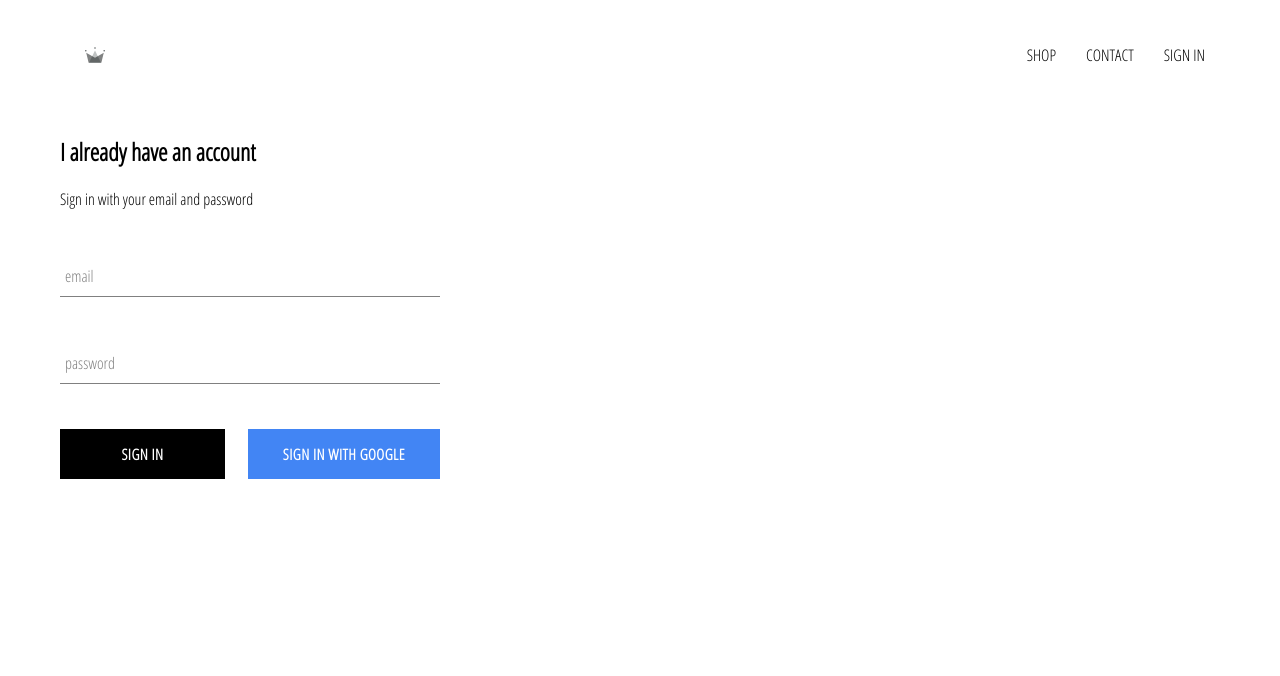
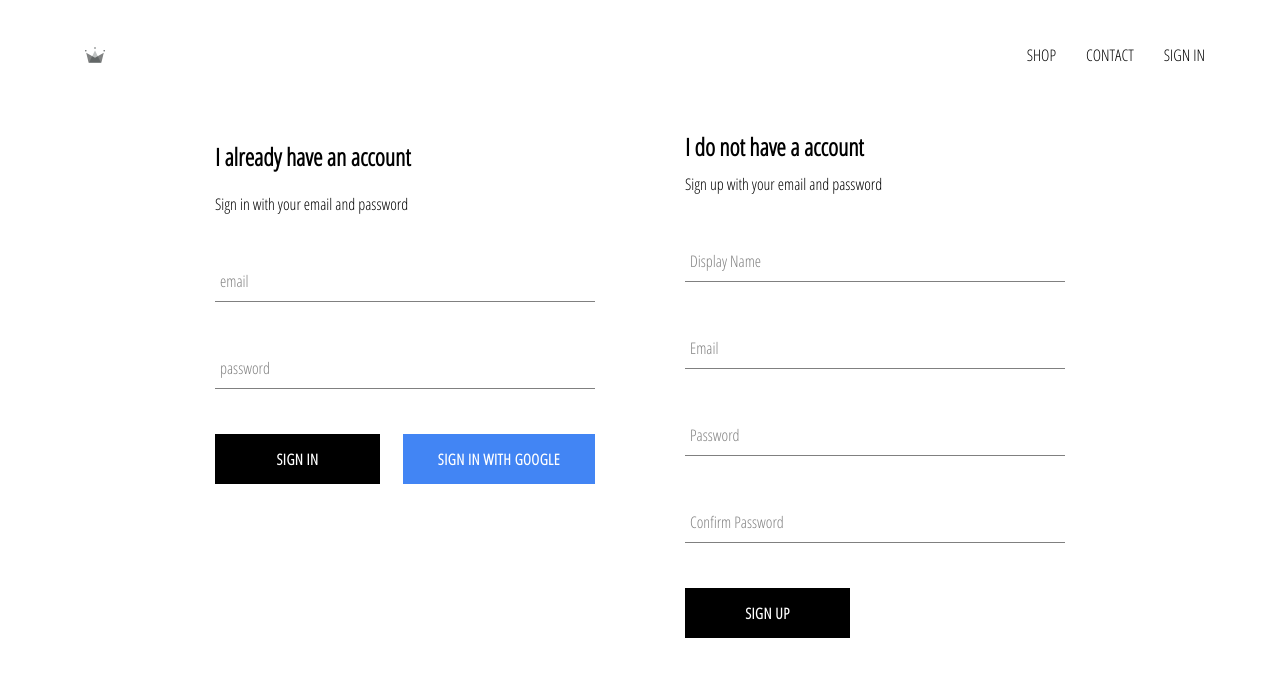
Before and after one commit to Henrik-Albers/ECommerce-Site, a React (Create React App) app in the folder crwn-clothing/: page /signin in a window 1280 px wide. Shown: the top 676 px of the page. Built offline with nearby package versions, Linux system fonts and the light colour scheme; no server answers; a web font is replaced by a local one.

Commit message:
add sign up with email and password

```diff
--- a/crwn-clothing/src/App.js
+++ b/crwn-clothing/src/App.js
@@ -6,7 +6,7 @@
 import ShopPage from './pages/shoppage/shoppage.component'
 import SignInAndSignUp from './pages/sign-in-and-sign-up/sign-in-and-sign-up.component'
 import Header from './components/header/header.component'
-import { auth } from './firebase/firebase.utils'
+import { auth, createUserProfileDocument } from './firebase/firebase.utils'
 
 class App extends React.Component {
     constructor() {
@@ -20,8 +20,21 @@
     unsubscribeFromAuth = null
 
     componentDidMount() {
-        auth.onAuthStateChanged((user) => {
-            this.setState({ currentUser: user })
+        auth.onAuthStateChanged(async (userAuth) => {
+            if (userAuth) {
+                const userRef = await createUserProfileDocument(userAuth)
+
+                userRef.onSnapshot((snapshot) => {
+                    this.setState({
+                        currentUser: {
+                            id: snapshot.id,
+                            ...snapshot.data(),
+                        },
+                    })
+                })
+            }
+
+            this.setState({ currentUser: userAuth })
         })
     }
 
--- a/crwn-clothing/src/components/sign-up/sign-up.component.jsx
+++ b/crwn-clothing/src/components/sign-up/sign-up.component.jsx
@@ -1,10 +1,101 @@
 import React from 'react'
 
 import './sign-up.styles.scss'
+import FormInput from '../form-input/form-input.component'
+import CustomButton from '../custom-button/custom-button.component'
+import { auth, createUserProfileDocument } from '../../firebase/firebase.utils'
 
 class SignUp extends React.Component {
+    constructor() {
+        super()
+
+        this.state = {
+            displayName: '',
+            email: '',
+            password: '',
+            confirmPassword: '',
+        }
+    }
+
+    handleSubmit = async (event) => {
+        event.preventDefault()
+
+        const { displayName, email, password, confirmPassword } = this.state
+        if (password !== confirmPassword) {
+            alert("passwords don't match")
+            return
+        }
+
+        try {
+            const { user } = await auth.createUserWithEmailAndPassword(
+                email,
+                password
+            )
+
+            await createUserProfileDocument(user, { displayName })
+
+            this.setState({
+                displayName: '',
+                email: '',
+                password: '',
+                confirmPassword: '',
+            })
+        } catch (error) {
+            console.log(error)
+        }
+    }
+
+    handleChange = (event) => {
+        const { name, value } = event.target
+
+        this.setState({
+            [name]: value,
+        })
+    }
+
     render() {
-        return <div>SIGN UP</div>
+        const { displayName, email, password, confirmPassword } = this.state
+        return (
+            <div className="sign-up">
+                <h2 className="title">I do not have a account</h2>
+                <span>Sign up with your email and password</span>
+                <form className="sign-up-form" onSubmit={this.handleSubmit}>
+                    <FormInput
+                        type="text"
+                        name="displayName"
+                        value={displayName}
+                        onChange={this.handleChange}
+                        label="Display Name"
+                        required
+                    />
+                    <FormInput
+                        type="email"
+                        name="email"
+                        value={email}
+                        onChange={this.handleChange}
+                        label="Email"
+                        required
+                    />
+                    <FormInput
+                        type="password"
+                        name="password"
+                        value={password}
+                        onChange={this.handleChange}
+                        label="Password"
+                        required
+                    />
+                    <FormInput
+                        type="password"
+                        name="confirmPassword"
+                        value={confirmPassword}
+                        onChange={this.handleChange}
+                        label="Confirm Password"
+                        required
+                    />
+                    <CustomButton type="submit">SIGN UP</CustomButton>
+                </form>
+            </div>
+        )
     }
 }
 
--- a/crwn-clothing/src/components/sign-up/sign-up.styles.scss
+++ b/crwn-clothing/src/components/sign-up/sign-up.styles.scss
@@ -0,0 +1,9 @@
+.sign-up {
+    display: flex;
+    flex-direction: column;
+    width: 380px;
+
+    .title {
+        margin: 10px 0;
+    }
+}
--- a/crwn-clothing/src/firebase/firebase.utils.js
+++ b/crwn-clothing/src/firebase/firebase.utils.js
@@ -12,6 +12,32 @@
     measurementId: 'G-ZV0X9RJD9R',
 }
 
+export const createUserProfileDocument = async (userAuth, additionalData) => {
+    if (!userAuth) return
+
+    const userRef = firestore.doc(`users/${userAuth.uid}`)
+
+    const snapShot = await userRef.get()
+
+    if (!snapShot.exists) {
+        const { displayName, email } = userAuth
+        const createdAt = new Date()
+
+        try {
+            await userRef.set({
+                displayName,
+                email,
+                createdAt,
+                ...additionalData,
+            })
+        } catch (error) {
+            console.log('error creating user', error.message)
+        }
+
+        return userRef
+    }
+}
+
 firebase.initializeApp(config)
 
 export const auth = firebase.auth()
--- a/crwn-clothing/src/pages/sign-in-and-sign-up/sign-in-and-sign-up.component.jsx
+++ b/crwn-clothing/src/pages/sign-in-and-sign-up/sign-in-and-sign-up.component.jsx
@@ -1,11 +1,13 @@
 import React from 'react'
 
 import SignIn from '../../components/sign-in/sign-in.component'
+import SignUp from '../../components/sign-up/sign-up.component'
 import './sign-in-and-sign-up.styles.scss'
 
 const SignInAndSignUp = () => (
     <div className="sign-in-and-sign-up">
         <SignIn />
+        <SignUp />
     </div>
 )
 
--- a/crwn-clothing/src/pages/sign-in-and-sign-up/sign-in-and-sign-up.styles.scss
+++ b/crwn-clothing/src/pages/sign-in-and-sign-up/sign-in-and-sign-up.styles.scss
@@ -0,0 +1,6 @@
+.sign-in-and-sign-up {
+    width: 850px;
+    display: flex;
+    justify-content: space-between;
+    margin: 30px auto;
+}
```
